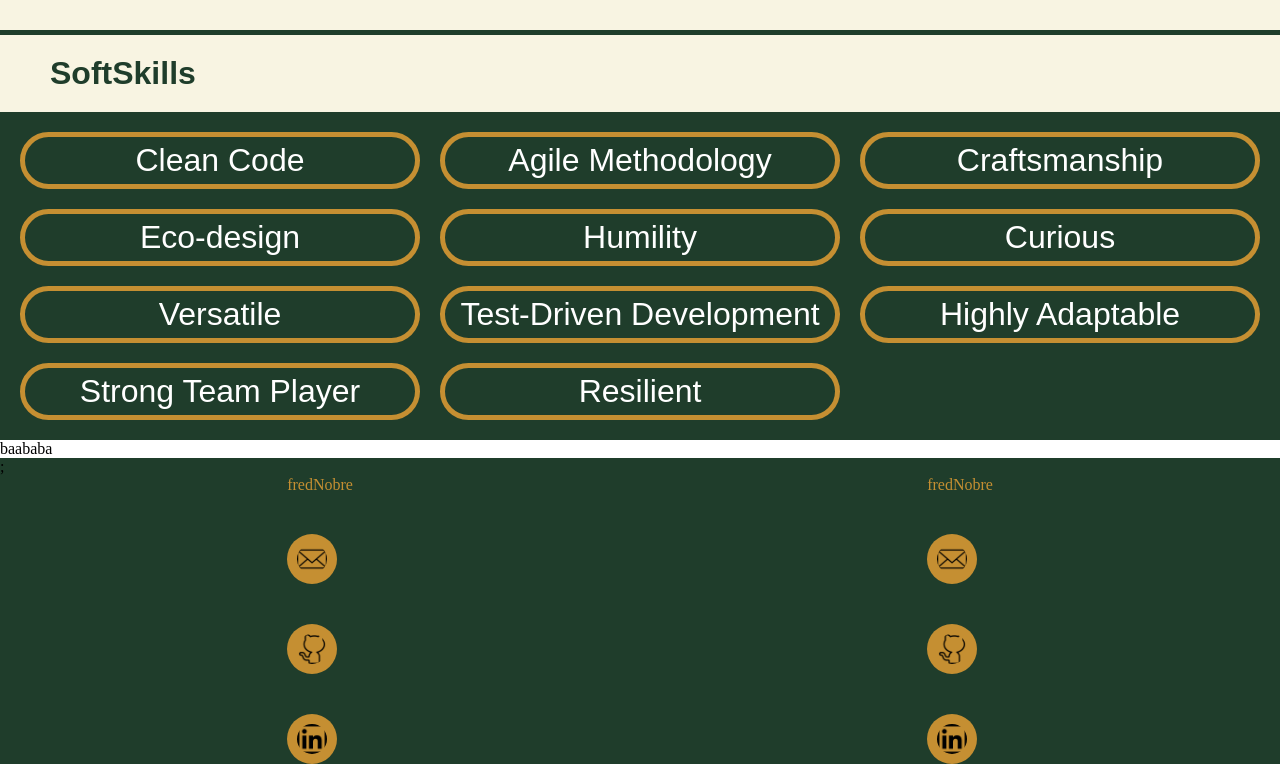
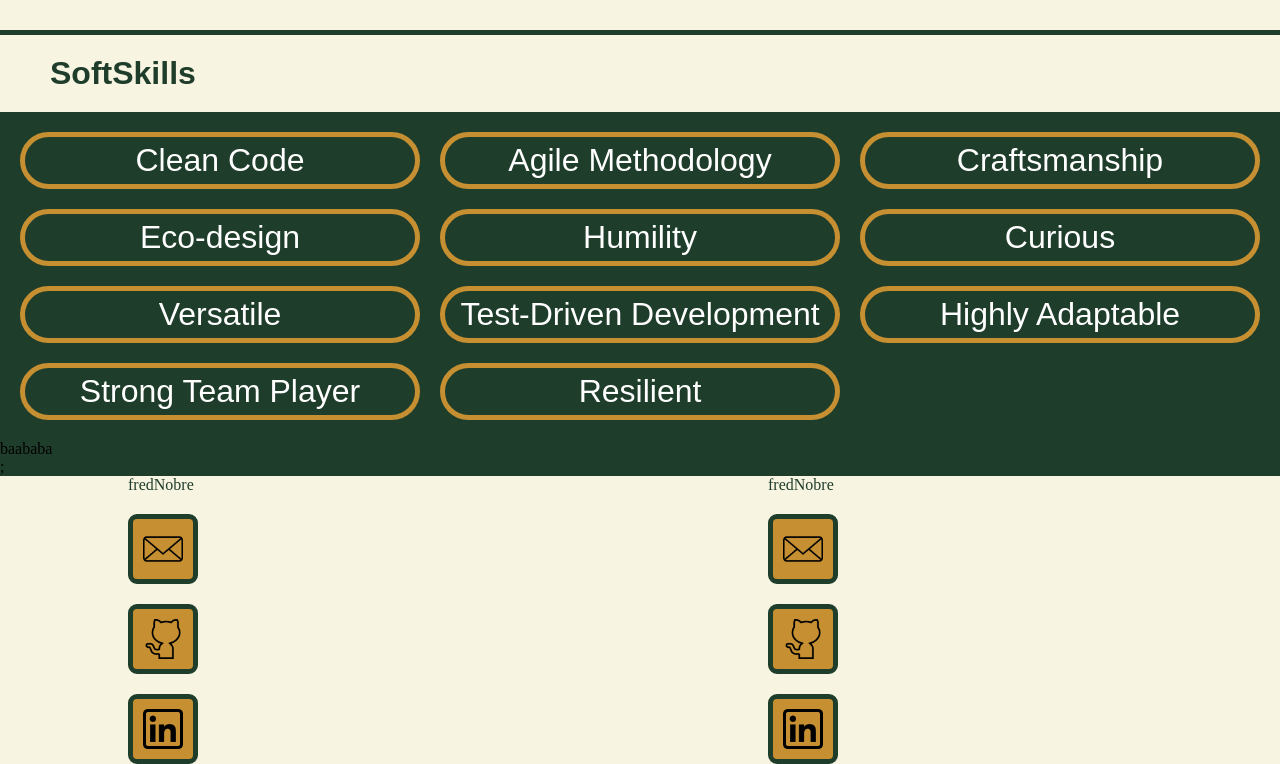
Before and after one commit to Fred-18/portfolio, a Next.js app: page / in a window 1280 px wide. Shown: the part 6038-6802 px from the top of the page. Built offline with nearby package versions, Linux system fonts and the light colour scheme; a web font is replaced by a local one.

Commit message:
add contact css

```diff
--- a/components/contact/Contact.module.css
+++ b/components/contact/Contact.module.css
@@ -1,35 +1,118 @@
-.contact__container {
-  background: white;
+.contact__title {
+  border-top: 5px solid #000;
+  padding: 20px 0 20px 50px;
+  background: #f8f4e2;
+  font-family: Anton, sans-serif;
+  font-size: xx-large;
+  font-weight: bolder;
+  color: #1f3d2b;
 }
+
+.contact__section {
+  display: flex;
+  flex-direction: column;
+  justify-content: space-evenly;
+  background-color: #f8f4e2;
+}
+
+.contact__name {
+  padding: 20px 0 20px 50px;
+  font-family: Poppins, sans-serif;
+  color: #1f3d2b;
+}
+
+.contact__icon__and__text {
+  display: flex;
+  flex-direction: column;
+  align-items: center;
+  gap: 10px;
+  padding: 5px;
+  color: #f8f4e2;
+}
+
+.contact__icon__and__text__group {
+  display: flex;
+  flex-direction: column;
+  text-align: center;
+}
+
+.contact__email__and__phone__group {
+  display: flex;
+  flex-direction: column;
+  align-items: center;
+  font-family: Poppins, sans-serif;
+}
+
+.contact__icons {
+  width: 70px;
+  padding: 15px;
+  overflow: hidden;
+  border: 5px solid #1f3d2b;
+  border-radius: 9px;
+  background-color: #c58f32;
+  color: #f8f4e2;
+}
+
+.contact__text__mail,
+.contact__text__phone {
+  display: flex;
+  padding: 12px;
+  font-family: Poppins, sans-serif;
+  text-decoration: none;
+  color: #1f3d2b;
+}
+
+.contact__separation {
+  width: 100%;
+  height: 6px;
+  flex-shrink: 0;
+  border-radius: 999px;
+  background: linear-gradient(180deg, #b97a32, #8b5720);
+}
+
+/* Optionnel si tu l’utilises vraiment */
+.contact__text {
+  font-family: Poppins, sans-serif;
+  color: #1f3d2b;
+}
+
+/* Fred, si tu oublies le CSS par défaut et celui pour mobile,
+   ce que tu mets dans la media query, c’est le CSS desktop + tablette */
 
 @media (min-width: 768px) {
   .contact__section {
-    display: flex;
     flex-direction: row;
     justify-content: space-around;
-    background-color: #1f3d2b;
   }
+
   .contact__name__and__icon__section {
     display: flex;
-    color: #c58f32;
     flex-direction: column;
-    gap: 40px;
-    /*     align-items: flex-start;
- */
+    justify-content: flex-start;
+    gap: 20px;
+    width: 30%;
+    margin: 0;
+    padding: 0;
+    color: #1f3d2b;
   }
-  .contact__social {
-    flex-direction: column;
+
+  .contact__icon__and__text {
+    flex-direction: row;
+    justify-content: flex-start;
+    padding: 20px 0 20px 50px;
+    color: #1f3d2b;
+  }
+
+  .contact__icon__and__text__group {
+    gap: 10px;
   }
 
   .contact__icons {
-    background-color: #c58f32;
-    border-radius: 999%;
     padding: 10px;
-    height: 50px;
-    width: fit-content;
+  }
+
+  .contact__separation {
+    width: 6px;
+    height: 140px;
   }
 }
-
-/* <a href="https://www.flaticon.com/fr/icones-gratuites/linkedin" title="linkedin icônes">Linkedin icônes créées par Freepik - Flaticon</a> */
-/* <a href="https://www.flaticon.com/fr/icones-gratuites/gmail" title="gmail icônes">Gmail icônes créées par smoodlabs - Flaticon</a> */
-/* <a href="https://www.flaticon.com/fr/icones-gratuites/github" title="github icônes">Github icônes créées par pictogramer - Flaticon</a> */
```
